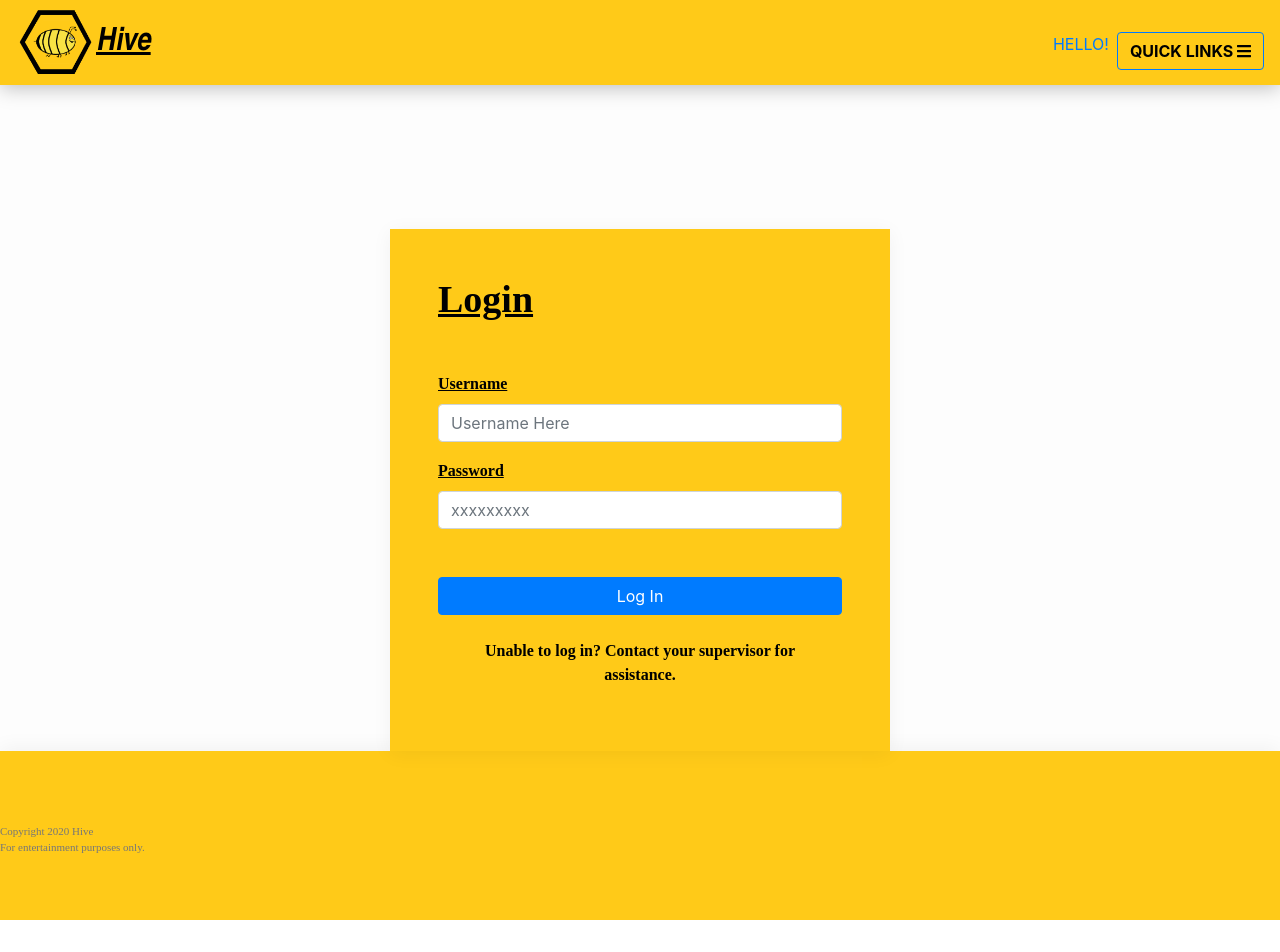
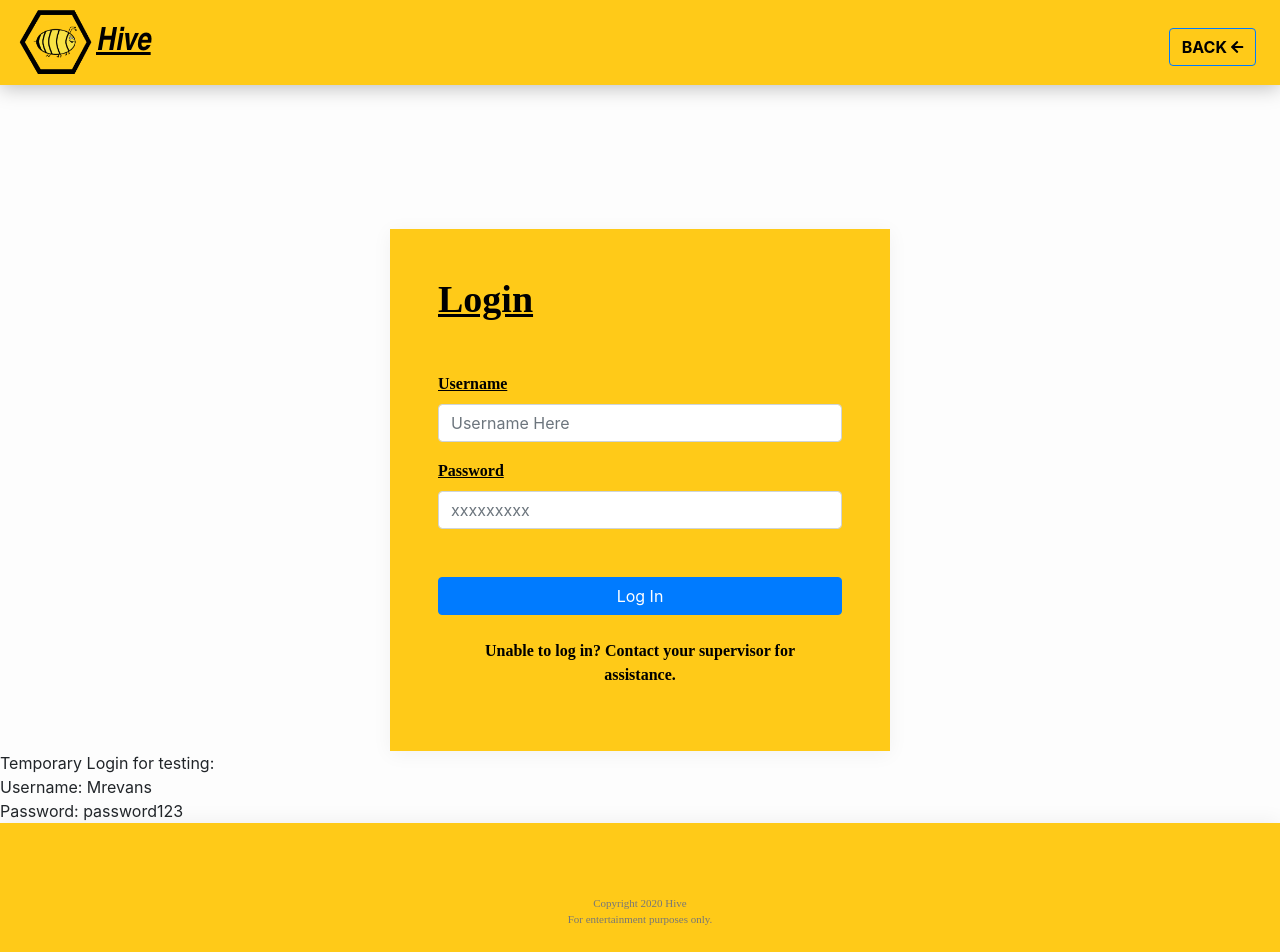
Before and after one commit to Mevans91/Car-App-Frontend, an Angular app: page /login in a window 1280 px wide. Shown: the top 952 px of the page. Before the commit the page ends 920 px from the top, so only its background shows below. Built offline with nearby package versions, Linux system fonts and the light colour scheme.

Commit message:
home fixed

```diff
--- a/src/app/component/footer/footer.component.html
+++ b/src/app/component/footer/footer.component.html
@@ -1,6 +1,6 @@
 <footer class="footer pt-5 pb-5">
     <div class="row">
-        <div class="col-12 text-left">
+        <div class="col-12 text-center">
             <p class="pb-0 mb-0 mt-4">Copyright 2020 Hive</p>
             <p>For entertainment purposes only.</p>
         </div>
--- a/src/app/component/navbar/navbar.component.html
+++ b/src/app/component/navbar/navbar.component.html
@@ -1,4 +1,4 @@
-<!-- <nav *ngIf="currentUser && router.isActive('/home', true)"  class="navbar navbar-expand">
+<nav *ngIf="!currentUser && router.isActive('/home', true)"  class="navbar navbar-expand">
   <img src="./../../assets/images/Buzzle.png" alt="logo" width="80px" height="80px" [routerLink]="['/home']">
   <a class="navbar-brand" [routerLink]="['/home']">Hive</a>
 
@@ -13,9 +13,9 @@
 
     </ul>
   </div>
-</nav> -->
+</nav>
 
-<nav class="navbar navbar-expand">
+<nav *ngIf="currentUser && router.isActive('/home', true)" class="navbar navbar-expand">
   <img src="./../../assets/images/Buzzle.png" alt="logo" width="80px" height="80px" [routerLink]="['/home']">
   <a class="navbar-brand" [routerLink]="['/home']">Hive</a>
 
@@ -23,8 +23,7 @@
     <ul class="navbar-nav ml-auto">
       <li class="nav-item active mt-2 d-none d-md-block">
         <a class="nav-link text-uppercase">
-          Hello!
-            <!-- Hi, {{currentUser.username}}! -->
+           Hi, {{currentUser.username}}!
         </a>
     </li>
     <li class="nav-item mt-3 dropdown">
@@ -36,6 +35,7 @@
         <a class="dropdown-item" href="#">Service</a>
         <a class="dropdown-item" href="#">Appointments</a>
         <a class="dropdown-item" href="#">Profile</a>
+        <a class="dropdown-item" (click)="logoutUser()">Logout</a>
       </div>
     </li>
 
@@ -43,7 +43,7 @@
   </div>
 </nav>
 
-<!-- <nav *ngIf="router.isActive('/login', true)"  class="navbar navbar-expand">
+<nav *ngIf="router.isActive('/login', true)"  class="navbar navbar-expand">
   <img src="./../../assets/images/Buzzle.png" alt="logo" width="80px" height="80px" [routerLink]="['/home']">
   <a class="navbar-brand" [routerLink]="['/home']">Hive</a>
 
@@ -57,9 +57,9 @@
         </a>
     </ul>
   </div>
-</nav> -->
+</nav>
 
-<!-- <nav *ngIf="router.isActive('/inventory', true)"  class="navbar navbar-expand">
+<nav *ngIf="router.isActive('/inventory', true)"  class="navbar navbar-expand">
   <img src="./../../assets/images/Buzzle.png" alt="logo" width="80px" height="80px" [routerLink]="['/home']">
   <a class="navbar-brand" [routerLink]="['/home']">Hive</a>
 
@@ -73,4 +73,4 @@
         </a>
     </ul>
   </div>
-</nav> -->
+</nav>
--- a/src/app/home/home.component.html
+++ b/src/app/home/home.component.html
@@ -1,10 +1,10 @@
-<!-- <div class="jumbotron jumbotron-fluid">
+<div *ngIf="!currentUser">
+  <div class="jumbotron jumbotron-fluid">
     <div class="container">
       <h1 class="display-4">Hive Inventory System</h1>
       <p class="lead">The premiere Inventory management system, specifically tailored with your dealership chain in mind.</p>
     </div>
   </div>
-
   <div id="carouselSlides" class="carousel slide" data-ride="carousel" data-interval="4500">
     <div class="carousel-inner">
       <div class="carousel-item active" data-slide="next">
@@ -17,9 +17,11 @@
       <img src="./../../assets/images/cars.jpg" class="d-block w-100" alt="Carousel3">
     </div>
   </div>
-</div> -->
+  </div>
+</div>
 
-<div class="row row-cols-1 row-cols-md-2 container">
+
+<div *ngIf="currentUser" class="row row-cols-1 row-cols-md-2 container">
   <div class="col mb-4">
     <div class="card">
       <div class="card-body">
--- a/src/app/home/home.component.ts
+++ b/src/app/home/home.component.ts
@@ -1,4 +1,8 @@
 import { Component, OnInit } from '@angular/core';
+import { Router } from '@angular/router';
+import { Subscription } from 'rxjs';
+import { User } from '../_models/user';
+import { UserService } from '../_services/user.service';
 
 
 @Component({
@@ -8,11 +12,27 @@ import { Component, OnInit } from '@angular/core';
 })
 export class HomeComponent implements OnInit {
 
+  currentUser: User
+  private subs = new Subscription
   constructor(
+    private userService: UserService,
+    public router: Router
   ) { }
 
   ngOnInit(): void {
-
+    this.subscribeToCurrentUser()
   }
 
+  subscribeToCurrentUser() {
+    this.subs.add( //creates a new subscription
+     this.userService.currentUser.subscribe(user => { //creates the subscription to our currentUser
+       if (user) { //checks to see if the logged in user exists
+         this.currentUser = user //sets our currentUser value in our component
+       } else { //if the current user doesnt exist
+         this.currentUser = null //we set the current user as null
+       }
+     })
+   )
+ }
+
 }
--- a/src/app/login/login.component.html
+++ b/src/app/login/login.component.html
@@ -37,3 +37,11 @@
         </form>
   </div>
 </div>
+
+<div>
+  Temporary Login for testing:
+  <br>
+  Username: Mrevans
+  <br>
+  Password: password123
+</div>
```
Lines whose indentation alone changed are shown as unchanged.
